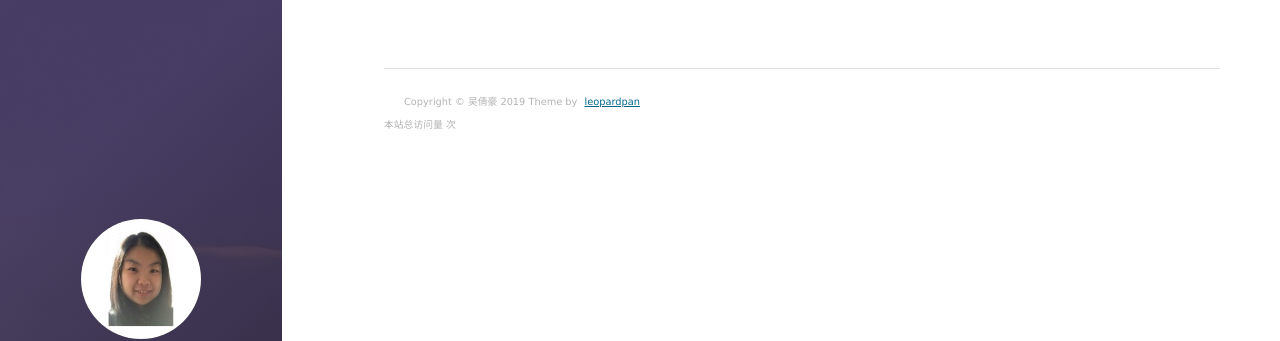
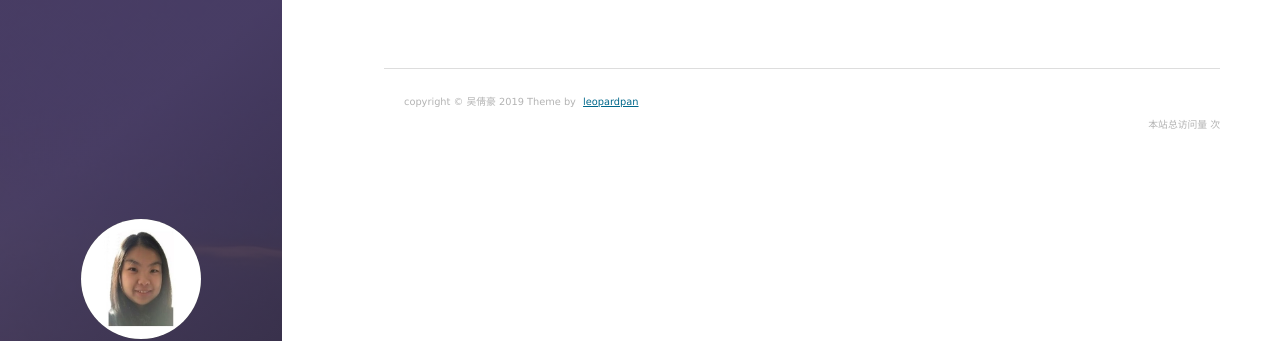
Before and after one commit to wqhIris/homepage, a Jekyll site: the page built from tags.html, in a window 1280 px wide. Shown: the top 341 px of the page. Built offline with Jekyll 4.4.1, drawn with Linux system fonts in a browser that asks for light colours; nearby versions of some CDN libraries; comment, search, counter and statistics services are not loaded.

Commit message:
Update footer.html

```diff
--- a/_includes/footer.html
+++ b/_includes/footer.html
@@ -1,12 +1,10 @@
 <section class="footer">
     <footer>
-        <div class = "footer_div">
-            <p class="copyright text-muted">
-                Copyright &copy; {{ site.title }} {{ site.time | date: '%Y' }} Theme by <a href="http://baixin.io/">leopardpan</a>
-            </p>
-            <div align="right">
-                <link rel="stylesheet" href="//cdn.bootcss.com/font-awesome/4.3.0/css/font-awesome.min.css">
-            </div>
+        <p class="copyright text-muted">
+            copyright &copy; {{ site.title }} {{ site.time | date: '%Y' }} Theme by <a href="http://baixin.io/">leopardpan</a>
+        </p>
+        <div align="right">
+            <link rel="stylesheet" href="//cdn.bootcss.com/font-awesome/4.3.0/css/font-awesome.min.css">
             <!-- 访问统计 -->
             <span id="busuanzi_container_site_pv">
                 本站总访问量
```
